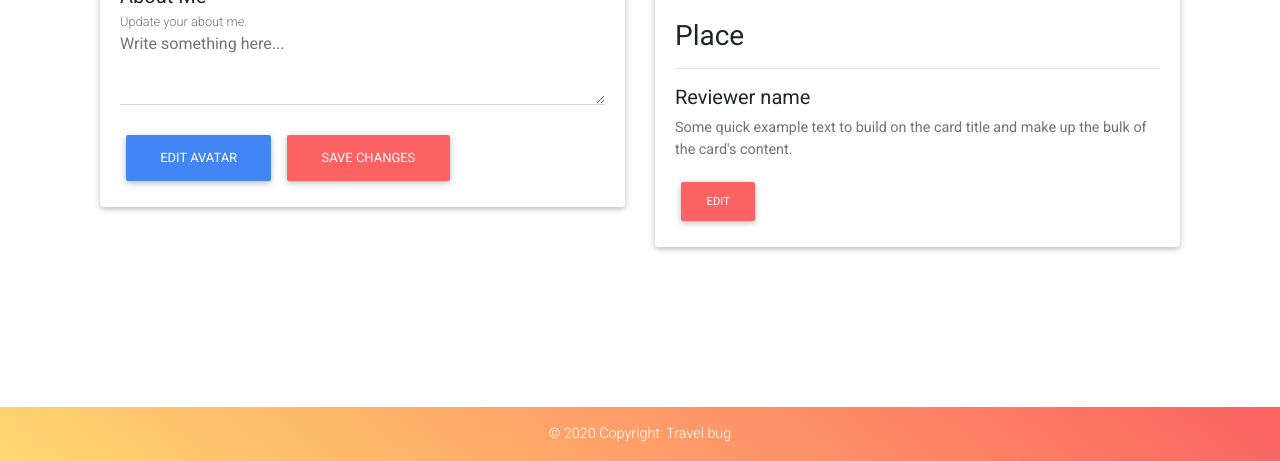
After one commit to CausticFoxx/TravelBug, a Python web app: template templates/edit_profile.html in a window 1280 px wide. The commit adds this page. Shown: the part 339-800 px from the top of the page. Run offline with Jinja, Linux system fonts and the light colour scheme; the template is opened without the code that fills it, so the values that code supplies are empty; some libraries are stand-ins or nearby versions.

Commit message:
Basic UI layout for profile/edit_profile pages.
Using MDBootstrap.

```diff
--- a/templates/base.html
+++ b/templates/base.html
@@ -1,24 +1,92 @@
 <!DOCTYPE html>
 <html lang="en">
+
 <head>
   <meta charset="UTF-8">
   <meta name="viewport" content="width=device-width, initial-scale=1.0">
   <meta http-equiv="X-UA-Compatible" content="ie=edge">
-  <link rel="stylesheet" href="{{ url_for('static', filename='css/style.css') }}">
-  <link rel="stylesheet" href="https://maxcdn.bootstrapcdn.com/bootstrap/4.0.0/css/bootstrap.min.css" integrity="sha384-Gn5384xqQ1aoWXA+058RXPxPg6fy4IWvTNh0E263XmFcJlSAwiGgFAW/dAiS6JXm" crossorigin="anonymous">
-  <link href="https://fonts.googleapis.com/css?family=Supermercado+One&display=swap" rel="stylesheet">
-  {% block head %}{% endblock %}
+  <title>{% block title %}{% endblock %} &bull; Travel Bug</title>
+  <!-- Font Awesome -->
+  <link rel="stylesheet" href="https://use.fontawesome.com/releases/v5.8.2/css/all.css">
+  <!-- Google Fonts -->
+  <link rel="stylesheet" href="https://fonts.googleapis.com/css?family=Roboto:300,400,500,700&display=swap">
+  <!-- Bootstrap core CSS -->
+  <link href="https://cdnjs.cloudflare.com/ajax/libs/twitter-bootstrap/4.4.1/css/bootstrap.min.css" rel="stylesheet">
+  <!-- Material Design Bootstrap -->
+  <link href="https://cdnjs.cloudflare.com/ajax/libs/mdbootstrap/4.13.0/css/mdb.min.css" rel="stylesheet">
+  <!-- JQuery -->
+  <script type="text/javascript" src="https://cdnjs.cloudflare.com/ajax/libs/jquery/3.4.1/jquery.min.js"></script>
+  <!-- Bootstrap tooltips -->
+  <script type="text/javascript"
+    src="https://cdnjs.cloudflare.com/ajax/libs/popper.js/1.14.4/umd/popper.min.js"></script>
+  <!-- Bootstrap core JavaScript -->
+  <script type="text/javascript"
+    src="https://cdnjs.cloudflare.com/ajax/libs/twitter-bootstrap/4.4.1/js/bootstrap.min.js"></script>
+  <!-- MDB core JavaScript -->
+  <script type="text/javascript" src="https://cdnjs.cloudflare.com/ajax/libs/mdbootstrap/4.13.0/js/mdb.min.js"></script>
+  {% block style %}{% endblock %}
+  <style>
+    .tb-primary {
+      background-color: #fc6262 !important;
+    }
+    body {
+      margin-top: 75px;
+    }
+  </style>
 </head>
+
 <body>
-  <div class="wrapper">
-    {% block body %}{% endblock %}
-    <div class="footer">
-      <a href="#">Contact Us</a> <a href="#">About</a><br>
-      <a href="https://github.com/DezzaPR0XY/TravelBug">copyright MIT</a>
+  <nav class="navbar navbar-expand-lg fixed-top peach-gradient">
+    <a class="navbar-brand" href="{{ '/profile' if user is not none and user is not undefined else '/' }}">Travel
+      Bug</a>
+    <button class="navbar-toggler" type="button" data-toggle="collapse" data-target="#navbarSupportedContent"
+      aria-controls="navbarSupportedContent" aria-expanded="false" aria-label="Toggle navigation">
+      <span class="navbar-toggler-icon"></span>
+    </button>
+
+    <div class="collapse navbar-collapse" id="navbarSupportedContent">
+      <ul class="navbar-nav mr-auto">
+        <li class="nav-item">
+          <a class="nav-link" href="/newsfeed">Newsfeed</a>
+        </li>
+        {% if user is not undefined and user is not none %}
+        <li class="nav-item">
+          <a class="nav-link" href="/profile">Profile</a>
+        </li>
+        <li class="nav-item">
+          <a class="nav-link" href="/logout">Logout</a>
+        </li>
+        {% else %}
+        <li class="nav-item">
+          <a class="nav-link" href="/register">Register</a>
+        </li>
+        <li class="nav-item">
+          <a class="nav-link" href="/login">Login</a>
+        </li>
+        {% endif %}
+      </ul>
     </div>
+  </nav>
+
+  <div class="container mt-4">
+    {% for message in get_flashed_messages() %}
+    <div class="alert alert-primary" role="alert">{{ message }}</div>
+    {% endfor %}
+
+    {% block content %}{% endblock %}
   </div>
-  <script src="https://code.jquery.com/jquery-3.2.1.slim.min.js" integrity="sha384-KJ3o2DKtIkvYIK3UENzmM7KCkRr/rE9/Qpg6aAZGJwFDMVNA/GpGFF93hXpG5KkN" crossorigin="anonymous"></script>
-  <script src="https://cdnjs.cloudflare.com/ajax/libs/popper.js/1.12.9/umd/popper.min.js" integrity="sha384-ApNbgh9B+Y1QKtv3Rn7W3mgPxhU9K/ScQsAP7hUibX39j7fakFPskvXusvfa0b4Q" crossorigin="anonymous"></script>
-  <script src="https://maxcdn.bootstrapcdn.com/bootstrap/4.0.0/js/bootstrap.min.js" integrity="sha384-JZR6Spejh4U02d8jOt6vLEHfe/JQGiRRSQQxSfFWpi1MquVdAyjUar5+76PVCmYl" crossorigin="anonymous"></script>
 </body>
+
+<footer class="peach-gradient page-footer fixed-bottom font-small">
+
+
+  <div class="container-fluid text-center text-md-left">
+
+    <div class="text-center py-3">© 2020 Copyright:
+      <a href="https://travel.bug/"> Travel.bug</a>
+    </div>
+
+
+</footer>
+
 </html>
--- /dev/null
+++ b/templates/edit_profile.html
@@ -0,0 +1,113 @@
+{% extends 'base.html' %}
+{% block content %}
+{% block style %}
+
+<style>
+    .avatar {
+        width: 150px;
+    }
+</style>
+{% endblock %}
+
+<div class="container">
+
+    <div class="row">
+        <div class="col-6">
+            <div class="card">
+                <div class="avatar mx-auto white">
+                    <!--TODO uploaded img code for user in session-->
+                    <img src="https://picsum.photos/250" class="mt-3 rounded-circle img-fluid" alt="avatar">
+                    <!--TODO change avatar size in card-->
+                </div>
+                <div class="card-body">
+                    <h4 class="card-title"><a>Username</a></h4>
+                    <!--TODO user in sessions name here. -->
+                    <hr>
+                    <h5>About Me</h5>
+                    <div class="md-form">
+                        <textarea id="form7" class="md-textarea form-control" rows="3" placeholder="Write something here..."></textarea>
+                        <label for="form7">Update your about me.</label>
+                    </div>
+
+                    <!-- Button trigger modal -->
+                    <button type="button" class="btn btn-primary" data-toggle="modal" data-target="#basicExampleModal">
+                        Edit avatar
+                    </button>
+
+                    <!-- Modal -->
+                    <div class="modal fade" id="basicExampleModal" tabindex="-1" role="dialog"
+                        aria-labelledby="exampleModalLabel" aria-hidden="true">
+                        <div class="modal-dialog" role="document">
+                            <div class="modal-content">
+                                <div class="modal-header">
+                                    <h5 class="modal-title" id="exampleModalLabel">Upload your avatar.</h5>
+                                    <button type="button" class="close" data-dismiss="modal" aria-label="Close">
+                                        <span aria-hidden="true">&times;</span>
+                                    </button>
+                                </div>
+                                <div class="modal-body">
+                                    <div class="input-group">
+                                        <div class="input-group-prepend">
+                                            <span class="input-group-text" id="inputGroupFileAddon01">Upload</span>
+                                        </div>
+                                        <div class="custom-file">
+                                            <input type="file" class="custom-file-input" id="inputGroupFile01"
+                                                aria-describedby="inputGroupFileAddon01">
+                                            <label class="custom-file-label" for="inputGroupFile01">Choose file</label>
+                                        </div>
+                                                <small id="passwordHelpBlockMD" class="form-text text-muted">
+                                                    Image must not be larger than 500x500px and must be either png, or jpeg.
+                                                </small>
+                                    </div>
+                                </div>
+                                <div class="modal-footer">
+                                    <button type="button" class="btn btn-secondary" data-dismiss="modal">Close</button>
+                                    <button type="button" class="btn btn-primary">Save changes</button>
+                                </div>
+                            </div>
+                        </div>
+                    </div>
+
+                    <a href="#" class="tb-primary btn btn-primary btn-rounded">Save Changes</a>
+                </div>
+            </div>
+
+        </div>
+        <div class="col-6">
+            <div class="row">
+                <div class="col">
+                    <div class="card mb-4">
+
+                        <div class="view overlay">
+                            <!--TODO user in session reviews-->
+                            <img class="card-img-top" src="https://picsum.photos/500/250" alt="Card image cap">
+                            <a href="#!">
+                                <div class="mask rgba-white-slight"></div>
+                            </a>
+                        </div>
+
+                        <div class="card-body">
+
+                            <h3 class="card-title">Place</h3>
+                            <hr>
+                            <h5 class="">Reviewer name</h5>
+
+                            <p class="card-text">Some quick example text to build on the card title and make up the bulk
+                                of
+                                the card's
+                                content.</p>
+
+                            <button type="button" class="tb-primary btn btn-primary btn-md">Edit</button>
+
+                        </div>
+
+
+                    </div>
+                </div>
+
+
+            </div>
+        </div>
+    </div>
+</div>
+{% endblock %}
```
Also changed, not shown: templates/login_register.html (added, +112 -0 lines), templates/profile.html (added, +75 -0 lines).
